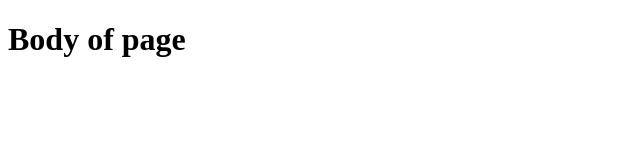
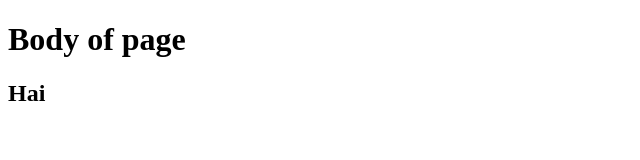
Before and after one commit to DileepreddyM/AngularJS, a plain HTML site: page index.html in a window 1280 px wide. Shown: the full height of the page, 0-640 px from the left. Drawn offline with Linux system fonts and the light colour scheme.

Commit message:
new idex.html

```diff
--- a/index.html
+++ b/index.html
@@ -6,5 +6,6 @@
   </head>
   <body>
 <h1>Body of page</h1>
+<h2> Hai</h2>
   </body>
 </html>
```
